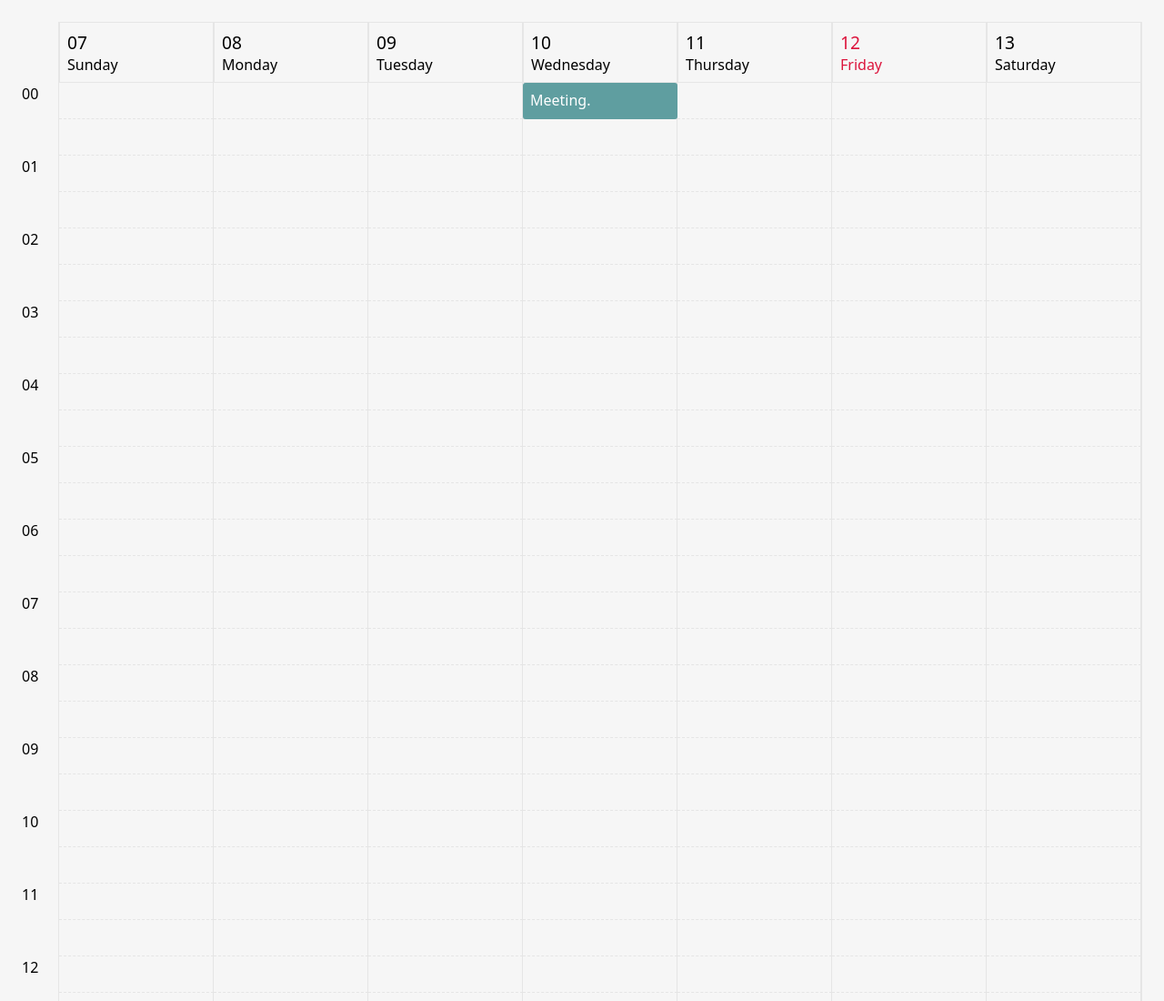
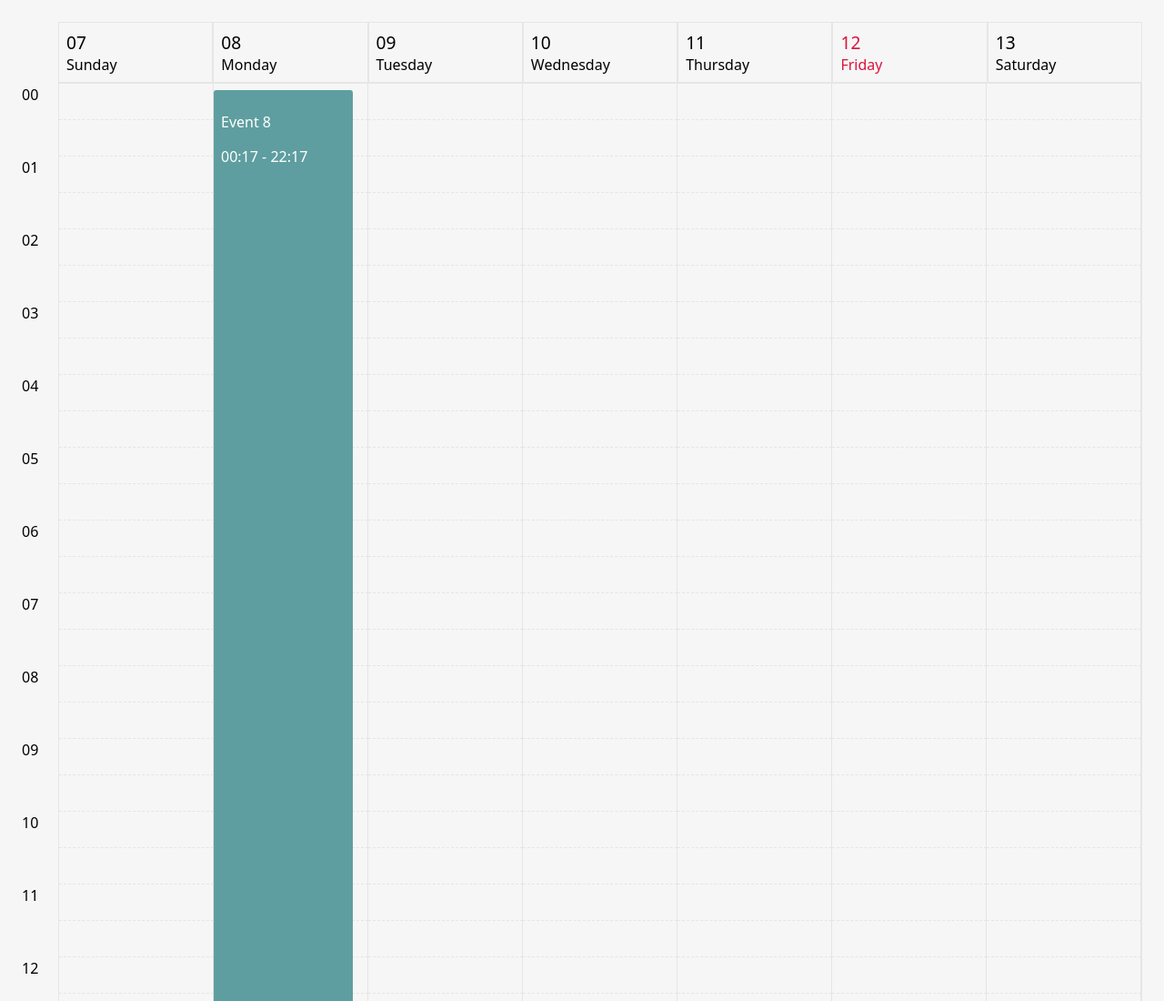
Before and after one commit to oreoluwa-bs/legendary-goggles, an Astro site: page /calendar in a window 1280 px wide. Shown: the top 1100 px of the page at 91% size. Built offline with nearby package versions, Linux system fonts and the light colour scheme; Astro itself is replaced by a stand-in of ours.

Commit message:
:wrench: display calendar events and class

```diff
--- /dev/null
+++ b/src/app/calendar/calendar.ts
@@ -0,0 +1,308 @@
+import {
+  addDays,
+  eachDayOfInterval,
+  eachWeekOfInterval,
+  endOfMonth,
+  isSameDay,
+  isThisMonth,
+  isToday,
+  startOfDay,
+  startOfMonth,
+  startOfWeek,
+} from "date-fns";
+
+/**
+ * Get days of the week
+ */
+export function takeWeek(start = new Date()) {
+  let date = startOfWeek(startOfDay(start));
+
+  const week = eachDayOfInterval({ start: date, end: addDays(date, 6) });
+  return week;
+}
+
+function takeMonth(start = new Date()) {
+  let month: Date[][] = [];
+  let date = start;
+
+  let monthStart = startOfMonth(date);
+  let monthEnd = endOfMonth(date);
+
+  let weeks = eachWeekOfInterval({ start: monthStart, end: monthEnd });
+
+  weeks.forEach((week) => {
+    month.push(takeWeek(week));
+  });
+
+  return month;
+}
+
+const hoursInADay = [...new Array(24)].map((_, ind) => ind);
+
+interface CalendarEvent {
+  startDate: Date;
+  endDate: Date;
+  name: string;
+}
+
+export class Calendar {
+  DOM: {
+    wrapper: HTMLElement;
+    container: HTMLElement;
+    timeContainer: HTMLElement;
+    weekContainer: HTMLElement;
+  };
+  date = new Date();
+  events: CalendarEvent[] = [];
+
+  constructor(
+    el: HTMLElement,
+    events = [
+      {
+        startDate: new Date(2023, 4, 11, 20, 17),
+        endDate: new Date(2023, 4, 11, 23, 17),
+        name: "Event One",
+      },
+      {
+        startDate: new Date(2023, 4, 12, 15, 0),
+        endDate: new Date(2023, 4, 12, 16, 0),
+        name: "Event Two",
+      },
+      {
+        startDate: new Date(2023, 4, 11, 20, 17),
+        endDate: new Date(2023, 4, 11, 21, 0),
+        name: "Event Three",
+      },
+      {
+        startDate: new Date(2023, 4, 7, 20, 17),
+        endDate: new Date(2023, 4, 8, 22, 17),
+        name: "Event 8",
+      },
+    ]
+  ) {
+    el.classList.add("calendar-container");
+    const container = document.createElement("div");
+    container.classList.add("calendar");
+
+    const timeContainer = document.createElement("div");
+    timeContainer.classList.add("day-timelist");
+
+    const weekContainer = document.createElement("div");
+    weekContainer.classList.add("calendar-week");
+
+    container.append(timeContainer);
+    container.append(weekContainer);
+
+    el.append(container);
+
+    this.DOM = { wrapper: el, container, timeContainer, weekContainer };
+    this.events = events;
+  }
+
+  private get getWeek() {
+    return takeWeek(this.date);
+  }
+
+  render() {
+    hoursInADay.forEach((hour) => {
+      const div = document.createElement("div");
+      div.classList.add("day-hour-span");
+
+      div.innerHTML = `${hour.toString().padStart(2, "0")}`;
+
+      this.DOM.timeContainer.append(div);
+    });
+
+    this.getWeek.forEach((weekDay) => {
+      const events = this.events.filter(
+        (day) =>
+          isSameDay(weekDay, day.startDate) || isSameDay(weekDay, day.endDate)
+      );
+      const calDay = new CalendarDay(weekDay, events);
+      this.DOM.weekContainer.append(calDay.render());
+      setTimeout(() => {
+        calDay.addEvents();
+      }, 200);
+    });
+
+    const weekHeading = document.createElement("div");
+    weekHeading.classList.add("calendar-heading");
+    const blank = document.createElement("div");
+    weekHeading.append(blank);
+    weekHeading.style.display = "grid";
+    weekHeading.style.gridTemplateColumns = "40px repeat(7,1fr)";
+
+    this.getWeek.forEach((weekDay) => {
+      const dayOfMonth = weekDay.getDate().toString();
+
+      const div = document.createElement("div");
+      div.innerHTML = `<div class='calendar-week-head'>
+        <div class='day-num'>${dayOfMonth.padStart(2, "0")}</div>
+            <div class='day-text'>
+                ${new Intl.DateTimeFormat("en", { weekday: "long" }).format(
+                  weekDay
+                )}
+            </div>
+        </div>`;
+
+      if (isToday(weekDay)) {
+        div.classList.add("calendar-current-day");
+      }
+      weekHeading.append(div);
+    });
+    this.DOM.wrapper.prepend(weekHeading);
+  }
+}
+
+class CalendarDay {
+  protected day: Date;
+  protected events: CalendarEvent[] = [];
+  DOM: { wrapper?: HTMLElement } = {};
+  colors = [
+    "#5F9EA0", // Cadet Blue
+    "#0066CC", // Royal Blue
+    "#9C51B6", // Purple
+    "#FFCE67", // Sandy Yellow
+    "#FFD700", // Gold
+    "#00A896", // Emerald Green
+    "#FF9F1C", // Orange
+    "#8B4513", // Saddle Brown
+    "#800000", // Maroon
+  ];
+
+  constructor(day: Date, events: CalendarEvent[]) {
+    this.day = day;
+    this.events = events;
+  }
+
+  render() {
+    let dayHour = hoursInADay.map((hur) => {
+      return `
+        <div class='day-hour-span' style="display:flex; flex-direction:column;" data-hour=${hur
+          .toString()
+          .padStart(2, "0")}>
+            <div class='day-hour-slot'></div>
+            <div class=day-hour-slot></div>
+        </div>`;
+    });
+
+    const dayOfMonth = this.day.getDate().toString();
+
+    const div = document.createElement("div");
+    div.classList.add("calendar-day");
+    div.innerHTML = `
+            <div class='day-wrapper'>
+              <div class='day-time-list'>
+              ${dayHour.join("")}
+              </div>
+              <div class='day-event-list'>
+
+              </div>
+            </div>
+    `;
+
+    // ${dayHour.join("")}
+    if (isThisMonth(this.day)) {
+      div.setAttribute("data-currentMonth", "true");
+    }
+
+    // div.draggable = true;
+
+    if (isToday(this.day)) {
+      div.classList.add("calendar-current-day");
+    }
+
+    this.DOM.wrapper = div;
+
+    return div;
+  }
+
+  addEvents() {
+    // const eventsMap = new Map<string,CalendarEvent[]>();
+    const eventsMap = this.events.reduce((prev, curr) => {
+      const startHour = curr.startDate.getHours().toString().padStart(2, "0");
+      const endHour = curr.endDate.getHours().toString().padStart(2, "0");
+
+      const existingValue = prev.get(startHour) ?? [];
+      prev.set(startHour, [...existingValue, curr]);
+      return prev;
+    }, new Map<string, CalendarEvent[]>());
+
+    let v = Object.entries(Object.fromEntries(eventsMap)).map(
+      ([key, value]) => {
+        return value.map((event, index) => {
+          const collor = this.colors[index % this.colors.length];
+
+          const startsToday = isSameDay(event.startDate, this.day);
+          const endsToday = isSameDay(event.endDate, this.day);
+
+          const startHour = startsToday
+            ? event.startDate.getHours().toString().padStart(2, "0")
+            : "00";
+          const endHour = endsToday
+            ? event.endDate.getHours().toString().padStart(2, "0")
+            : "00";
+          const hourSlot = {
+            start: this.DOM.wrapper?.querySelector(
+              `.day-time-list [data-hour="${startHour}"]`
+            )!,
+            end: this.DOM.wrapper?.querySelector(
+              `.day-time-list [data-hour="${endHour}"]`
+            )!,
+          };
+
+          const pos = {
+            start: hourSlot.start.getBoundingClientRect(),
+            end: hourSlot.end.getBoundingClientRect(),
+          };
+
+          const fractal = {
+            start: startsToday
+              ? ((event.startDate.getMinutes() * 50) / 30 / 100) *
+                pos.start.height
+              : 0,
+            end: endsToday
+              ? ((event.endDate.getMinutes() * 50) / 30 / 100) * pos.end.height
+              : 0,
+          };
+
+          //   Add the window scroll position cause get bounding client rect is relative to the viewport
+          return `
+          <div class='day-event' style="top:${
+            window.scrollY +
+            pos.start.top -
+            pos.start.height -
+            5 +
+            fractal.start
+          }px;height:${Math.abs(
+            window.scrollY +
+              pos.end.top -
+              (window.scrollY + pos.start.top) +
+              fractal.end
+          )}px;background-color:${collor};width:${100 / value.length}%;left:${
+            (100 / value.length) * index
+          }%;" draggable=true>
+              <p>${event.name}</p>
+              <time>${startHour}:${event.startDate
+            .getMinutes()
+            .toString()
+            .padStart(2, "0")}</time> -
+              <time>${endHour}:${event.endDate
+            .getMinutes()
+            .toString()
+            .padStart(2, "0")}</time>
+          </div>
+          `;
+        });
+      }
+    );
+
+    this.DOM.wrapper!.querySelector(".day-event-list")!.innerHTML = v
+      .flat(1)
+      .join("");
+  }
+}
+
+// CalendarDayTime(){
+//
+// }
--- /dev/null
+++ b/src/pages/calendar/index copy.astro
@@ -0,0 +1,245 @@
+---
+import Layout from "~/layouts/Layout.astro";
+// export const weekDays = ["Sun", "Mon", "Tue", "Wed", "Thu", "Fri", "Sat"];
+---
+
+<style lang="scss" is:global>
+  main {
+    margin: auto;
+    padding: 1.5rem;
+    max-width: 1500px;
+  }
+  h1 {
+    font-size: 3rem;
+    font-weight: 800;
+    margin: 0;
+  }
+
+  .calendar {
+    display: flex;
+  }
+
+  .calendar-week {
+    flex: 1;
+    display: grid;
+    grid-template-columns: repeat(7, 1fr);
+    border: 1px solid rgba(128, 128, 128, 0.139);
+
+    & &-head {
+      border: 1px solid rgba(128, 128, 128, 0.139);
+      border-top: 0;
+      padding: 0.5rem;
+    }
+  }
+
+  .calendar-time {
+    align-self: flex-end;
+  }
+
+  .calendar-week-header {
+    display: flex;
+    align-items: center;
+    justify-content: center;
+  }
+
+  .calendar-day {
+    align-items: center;
+    justify-content: center;
+    // border: 1px solid rgba(128, 128, 128, 0.139);
+    // border-radius: 900px;
+
+    &:not([data-currentMonth="true"]) {
+      opacity: 0.25;
+    }
+
+    &.calendar-current-day {
+      // background-color: crimson;
+      // color: white;
+      .calendar-week-head {
+        color: crimson;
+      }
+    }
+  }
+
+  .day {
+    &-num {
+      font-size: larger;
+    }
+    &-hour-span {
+      height: 80px;
+    }
+
+    &-hour-slot {
+      flex: 1;
+      border-bottom: 1px dashed;
+      border-right: 1px solid;
+      border-color: rgba(128, 128, 128, 0.139);
+      transition: all 0.1s linear;
+
+      &:hover {
+        background-color: rgba(0, 0, 0, 0.139);
+      }
+    }
+  }
+
+  .day-event-list {
+    position: relative;
+    z-index: 0;
+  }
+  .day-events {
+    position: absolute;
+    inset: 0;
+    width: 100%;
+    height: 100%;
+    // z-index: -1;
+    pointer-events: none;
+  }
+  .day-event {
+    position: absolute;
+    background-color: cadetblue;
+    color: white;
+    border-radius: 3px;
+    padding: 0.5rem;
+    height: 40px;
+    left: 0;
+    width: 100%;
+    pointer-events: all;
+  }
+</style>
+
+<Layout title="Calendar + Scheduler">
+  <main>
+    <!-- <div class="calendar-days" style="padding-bottom: 0.5rem;">
+      {weekDays.map((day) => <div class="calendar-week-header">{day}</div>)}
+    </div> -->
+    <div id="calendar" class="calendar">
+      <div id="calendar-time-list" class="calendar-time">
+        <!-- <div></div> -->
+      </div>
+      <div id="calendar-week" class="calendar-week"></div>
+    </div>
+  </main>
+</Layout>
+
+<script>
+  import {
+    startOfWeek,
+    startOfDay,
+    addDays,
+    eachDayOfInterval,
+    startOfMonth,
+    endOfMonth,
+    eachWeekOfInterval,
+    isThisMonth,
+    isToday,
+    format,
+    eachHourOfInterval,
+    endOfDay,
+  } from "date-fns";
+
+  const calendarContainer = document.querySelector<HTMLElement>("#calendar");
+  const calendarTimeContainer = calendarContainer?.querySelector(
+    "#calendar-time-list"
+  );
+  const calendarWeekContainer =
+    calendarContainer?.querySelector("#calendar-week");
+
+  // Create Calendar days
+
+  /**
+   * Get days of the week
+   */
+  export function takeWeek(start = new Date()) {
+    let date = startOfWeek(startOfDay(start));
+
+    const week = eachDayOfInterval({ start: date, end: addDays(date, 6) });
+    return week;
+  }
+
+  function takeMonth(start = new Date()) {
+    let month: Date[][] = [];
+    let date = start;
+
+    let monthStart = startOfMonth(date);
+    let monthEnd = endOfMonth(date);
+
+    let weeks = eachWeekOfInterval({ start: monthStart, end: monthEnd });
+
+    weeks.forEach((week) => {
+      month.push(takeWeek(week));
+    });
+
+    return month;
+  }
+
+  const hoursInADay = [...new Array(24)].map((_, ind) => ind);
+
+  hoursInADay.forEach((hur) => {
+    const div = document.createElement("div");
+    div.classList.add("day-hour-span");
+
+    div.innerHTML = `${hur.toString().padStart(2, "0")}`;
+
+    div.style.width = "40px";
+
+    calendarTimeContainer?.append(div);
+  });
+
+  let currentWeek = takeWeek();
+  currentWeek.flat(1).forEach((day, index) => {
+    // const hoursInADay = eachHourOfInterval({
+    //   start: startOfDay(day),
+    //   end: endOfDay(day),
+    // });
+
+    let dayHour = hoursInADay.map((hur) => {
+      return `<div class='day-hour-span' style="display:flex; flex-direction:column;" data-hour=${hur
+        .toString()
+        .padStart(2, "0")}>
+        <div class='day-hour-slot' style="flex:1;"></div>
+        <div class=day-hour-slot style="flex:1;"></div>
+        </div>`;
+    });
+
+    const div = document.createElement("div");
+    div.classList.add("calendar-day");
+    div.innerHTML = `
+    <div>
+      <div class='calendar-week-head'>
+    <div class='day-num'>${day.getDate().toString().padStart(2, "0")}</div>
+    <div class='day-text'>
+      ${new Intl.DateTimeFormat("en", {
+        weekday: "long",
+      }).format(day)}</div>
+      </div>
+      <div class='day-event-list'>
+
+        <div class='day-events'>
+         ${
+           index === 3
+             ? `<div class='day-event' draggable='true'>
+            Meeting.
+            </div>`
+             : ""
+         }
+          </div>
+
+        ${dayHour.join("")}
+
+      </div>
+      </div>
+    `;
+
+    if (isThisMonth(day)) {
+      div.setAttribute("data-currentMonth", "true");
+    }
+
+    // div.draggable = true;
+
+    if (isToday(day)) {
+      div.classList.add("calendar-current-day");
+    }
+
+    calendarWeekContainer?.append(div);
+  });
+</script>
--- a/src/pages/calendar/index.astro
+++ b/src/pages/calendar/index.astro
@@ -15,8 +15,25 @@ import Layout from "~/layouts/Layout.astro";
     margin: 0;
   }
 
-  .calendar {
-    display: flex;
+  .calendar,
+  .calendar-heading {
+    display: grid;
+    grid-template-columns: 40px 1fr;
+  }
+
+  .calendar-heading {
+    .calendar-week-head {
+      border: 1px solid rgba(128, 128, 128, 0.139);
+      padding: 0.5rem;
+    }
+
+    .calendar-current-day {
+      // background-color: crimson;
+      // color: white;
+      .calendar-week-head {
+        color: crimson;
+      }
+    }
   }
 
   .calendar-week {
@@ -24,23 +41,17 @@ import Layout from "~/layouts/Layout.astro";
     display: grid;
     grid-template-columns: repeat(7, 1fr);
     border: 1px solid rgba(128, 128, 128, 0.139);
-
-    & &-head {
-      border: 1px solid rgba(128, 128, 128, 0.139);
-      border-top: 0;
-      padding: 0.5rem;
-    }
   }
 
-  .calendar-time {
+  .day-timelist {
     align-self: flex-end;
   }
 
-  .calendar-week-header {
-    display: flex;
-    align-items: center;
-    justify-content: center;
-  }
+  // .calendar-week-header {
+  //   display: flex;
+  //   align-items: center;
+  //   justify-content: center;
+  // }
 
   .calendar-day {
     align-items: center;
@@ -50,14 +61,6 @@ import Layout from "~/layouts/Layout.astro";
 
     &:not([data-currentMonth="true"]) {
       opacity: 0.25;
-    }
-
-    &.calendar-current-day {
-      // background-color: crimson;
-      // color: white;
-      .calendar-week-head {
-        color: crimson;
-      }
     }
   }
 
@@ -82,28 +85,31 @@ import Layout from "~/layouts/Layout.astro";
     }
   }
 
-  .day-event-list {
+  .day-wrapper {
     position: relative;
     z-index: 0;
   }
-  .day-events {
+  .day-event-list {
     position: absolute;
     inset: 0;
-    width: 100%;
+    width: 90%;
     height: 100%;
     // z-index: -1;
     pointer-events: none;
+    overflow: hidden;
   }
   .day-event {
     position: absolute;
-    background-color: cadetblue;
+    // background-color: cadetblue;
     color: white;
     border-radius: 3px;
     padding: 0.5rem;
-    height: 40px;
+    min-height: 40px;
     left: 0;
-    width: 100%;
+    // right: 0;
+    // width: 100%;
     pointer-events: all;
+    overflow: hidden;
   }
 </style>
 
@@ -112,134 +118,15 @@ import Layout from "~/layouts/Layout.astro";
     <!-- <div class="calendar-days" style="padding-bottom: 0.5rem;">
       {weekDays.map((day) => <div class="calendar-week-header">{day}</div>)}
     </div> -->
-    <div id="calendar" class="calendar">
-      <div id="calendar-time-list" class="calendar-time">
-        <!-- <div></div> -->
-      </div>
-      <div id="calendar-week" class="calendar-week"></div>
-    </div>
+    <div id="calendar"></div>
   </main>
 </Layout>
 
 <script>
-  import {
-    startOfWeek,
-    startOfDay,
-    addDays,
-    eachDayOfInterval,
-    startOfMonth,
-    endOfMonth,
-    eachWeekOfInterval,
-    isThisMonth,
-    isToday,
-    format,
-    eachHourOfInterval,
-    endOfDay,
-  } from "date-fns";
+  import { Calendar } from "~/app/calendar/calendar";
 
-  const calendarContainer = document.querySelector<HTMLElement>("#calendar");
-  const calendarTimeContainer = calendarContainer?.querySelector(
-    "#calendar-time-list"
-  );
-  const calendarWeekContainer =
-    calendarContainer?.querySelector("#calendar-week");
+  const calendarContainer = document.querySelector<HTMLElement>("#calendar")!;
 
-  // Create Calendar days
-
-  /**
-   * Get days of the week
-   */
-  export function takeWeek(start = new Date()) {
-    let date = startOfWeek(startOfDay(start));
-
-    const week = eachDayOfInterval({ start: date, end: addDays(date, 6) });
-    return week;
-  }
-
-  function takeMonth(start = new Date()) {
-    let month: Date[][] = [];
-    let date = start;
-
-    let monthStart = startOfMonth(date);
-    let monthEnd = endOfMonth(date);
-
-    let weeks = eachWeekOfInterval({ start: monthStart, end: monthEnd });
-
-    weeks.forEach((week) => {
-      month.push(takeWeek(week));
-    });
-
-    return month;
-  }
-
-  const hoursInADay = [...new Array(24)].map((_, ind) => ind);
-
-  hoursInADay.forEach((hur) => {
-    const div = document.createElement("div");
-    div.classList.add("day-hour-span");
-
-    div.innerHTML = `${hur.toString().padStart(2, "0")}`;
-
-    div.style.width = "40px";
-
-    calendarTimeContainer?.append(div);
-  });
-
-  let currentWeek = takeWeek();
-  currentWeek.flat(1).forEach((day, index) => {
-    // const hoursInADay = eachHourOfInterval({
-    //   start: startOfDay(day),
-    //   end: endOfDay(day),
-    // });
-
-    let dayHour = hoursInADay.map((hur) => {
-      return `<div class='day-hour-span' style="display:flex; flex-direction:column;" data-hour=${hur
-        .toString()
-        .padStart(2, "0")}>
-        <div class='day-hour-slot' style="flex:1;"></div>
-        <div class=day-hour-slot style="flex:1;"></div>
-        </div>`;
-    });
-
-    const div = document.createElement("div");
-    div.classList.add("calendar-day");
-    div.innerHTML = `
-    <div>
-      <div class='calendar-week-head'>
-    <div class='day-num'>${day.getDate().toString().padStart(2, "0")}</div>
-    <div class='day-text'>
-      ${new Intl.DateTimeFormat("en", {
-        weekday: "long",
-      }).format(day)}</div>
-      </div>
-      <div class='day-event-list'>
-
-        <div class='day-events'>
-         ${
-           index === 3
-             ? `<div class='day-event' draggable='true'>
-            Meeting.
-            </div>`
-             : ""
-         }
-          </div>
-
-        ${dayHour.join("")}
-
-      </div>
-      </div>
-    `;
-
-    if (isThisMonth(day)) {
-      div.setAttribute("data-currentMonth", "true");
-    }
-
-    // div.draggable = true;
-
-    if (isToday(day)) {
-      div.classList.add("calendar-current-day");
-    }
-
-    calendarWeekContainer?.append(div);
-  });
+  const ad = new Calendar(calendarContainer);
+  ad.render();
 </script>
```
Also changed, not shown: 1 other file.
